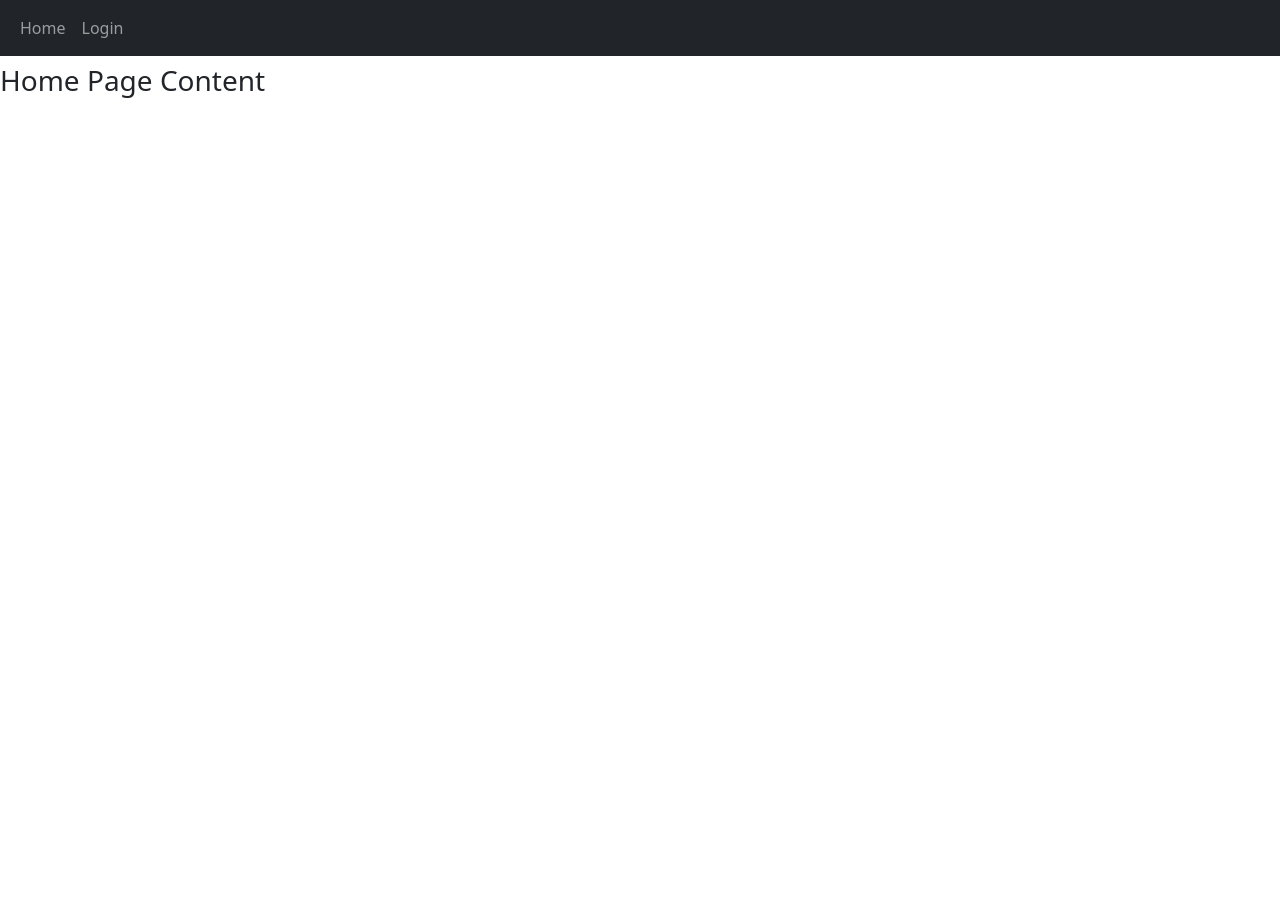
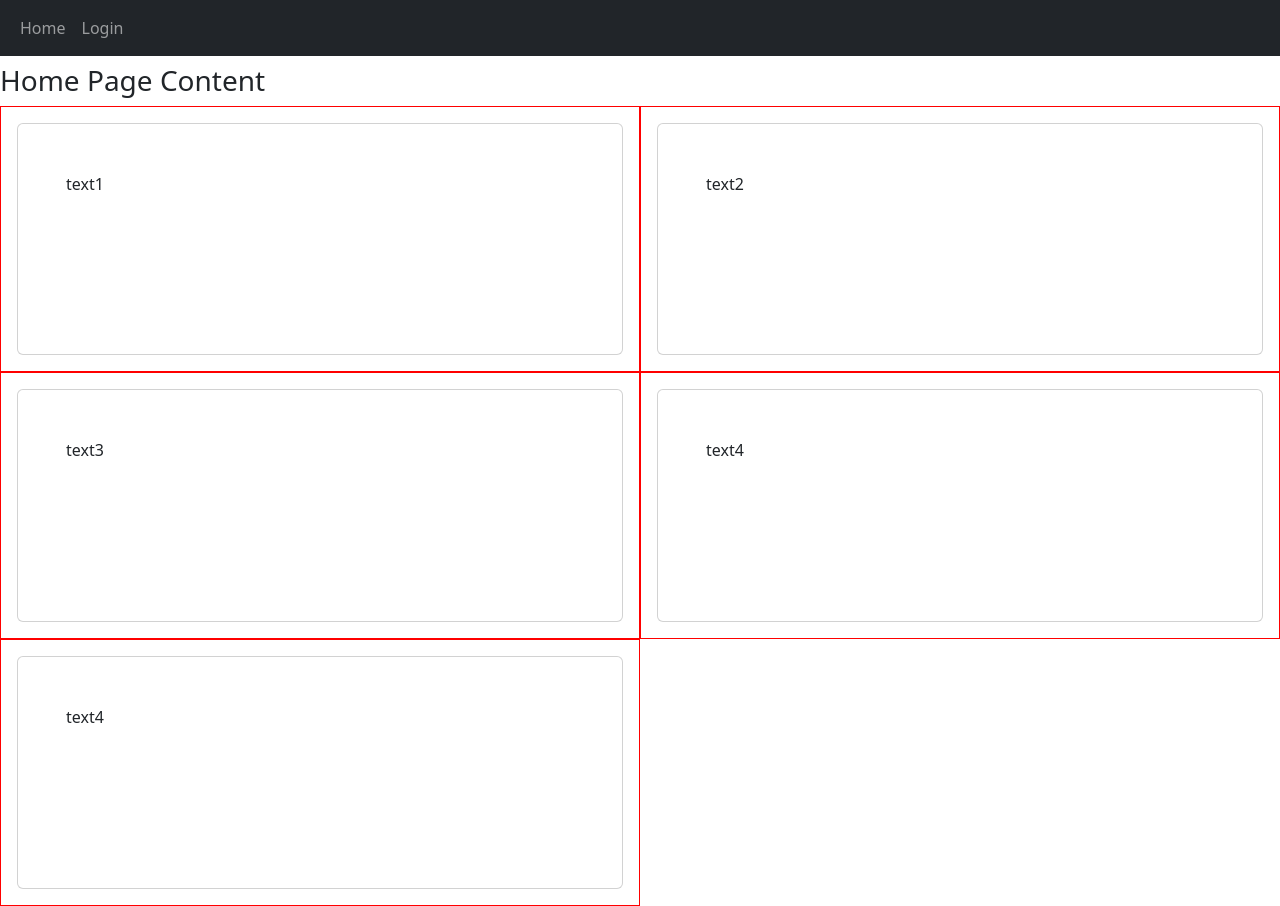
Before and after one commit to camecrea/help-web-app, a Flask app: page / in a window 1280 px wide. Before the commit the page ends 98 px from the top, so only its background shows below. Run offline with Flask 2, Linux system fonts and the light colour scheme.

Commit message:
Trying out grid layout

```diff
--- a/website/templates/home.html
+++ b/website/templates/home.html
@@ -1,3 +1,47 @@
 {% extends "base.html" %}
 {% block title %}Home Page{% endblock %}
-{% block content %}<h3>Home Page Content</h3>{% endblock %}
+{% block content %}<h3>Home Page Content</h3>
+<style type="text/css">
+    .col-6 {
+        border: 1px solid red;
+    }
+
+    .my-vh {
+        height: 100vh;
+    }
+
+    .my-card {
+        height: 100%;
+    }
+</style>
+<div class="container-fluid">
+    <div class="my-vh">
+        <div class="row h-100">
+            <div class="col-6 p-3">
+                <div class="card my-card p-5">
+                    text1
+                </div>
+            </div>
+            <div class="col-6 p-3">
+                <div class="card my-card p-5">
+                    text2
+                </div>
+            </div>
+            <div class="col-6 p-3">
+                <div class="card my-card p-5">
+                    text3
+                </div>
+            </div>
+            <div class="col-6 p-3">
+                <div class="card my-card p-5">
+                    text4
+                </div>
+            </div>
+            <div class="col-6 p-3">
+                <div class="card my-card p-5">
+                    text4
+                </div>
+            </div>
+        </div>
+    </div>
+</div> {% endblock %}
```
